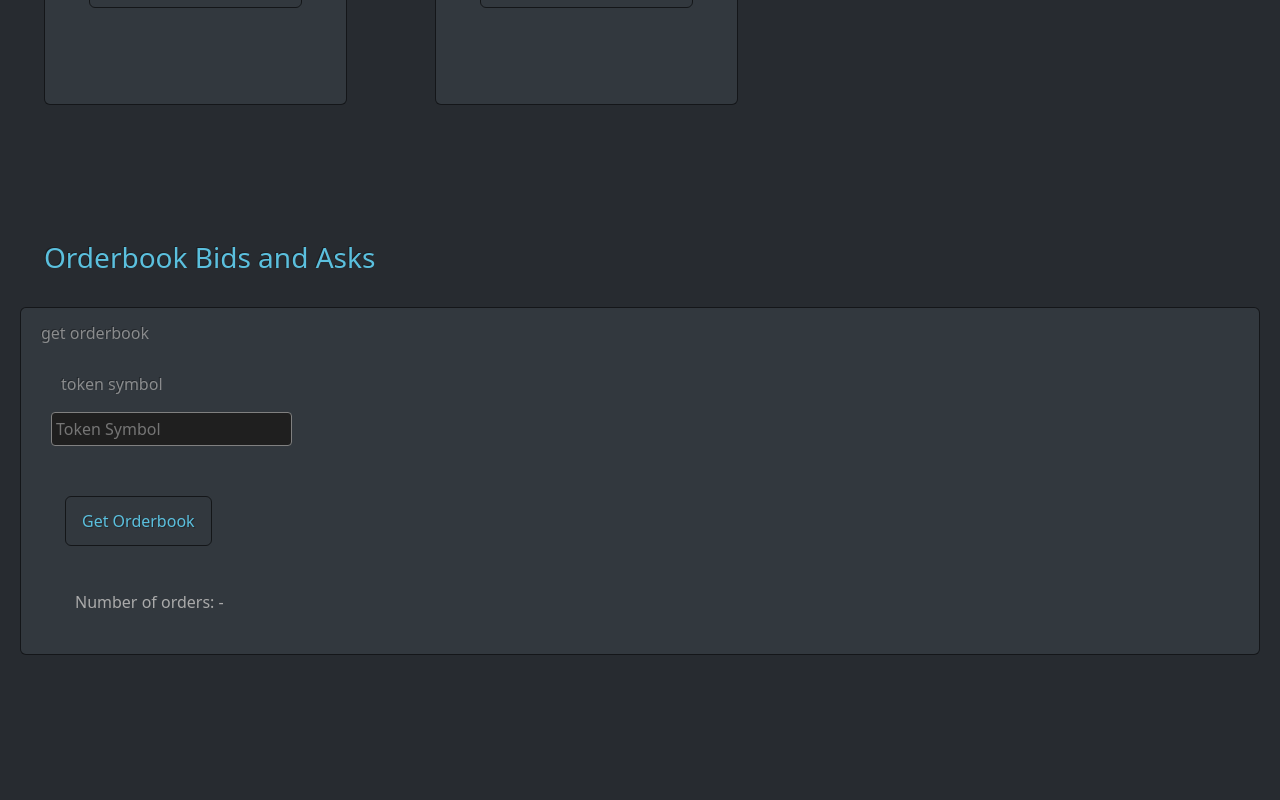
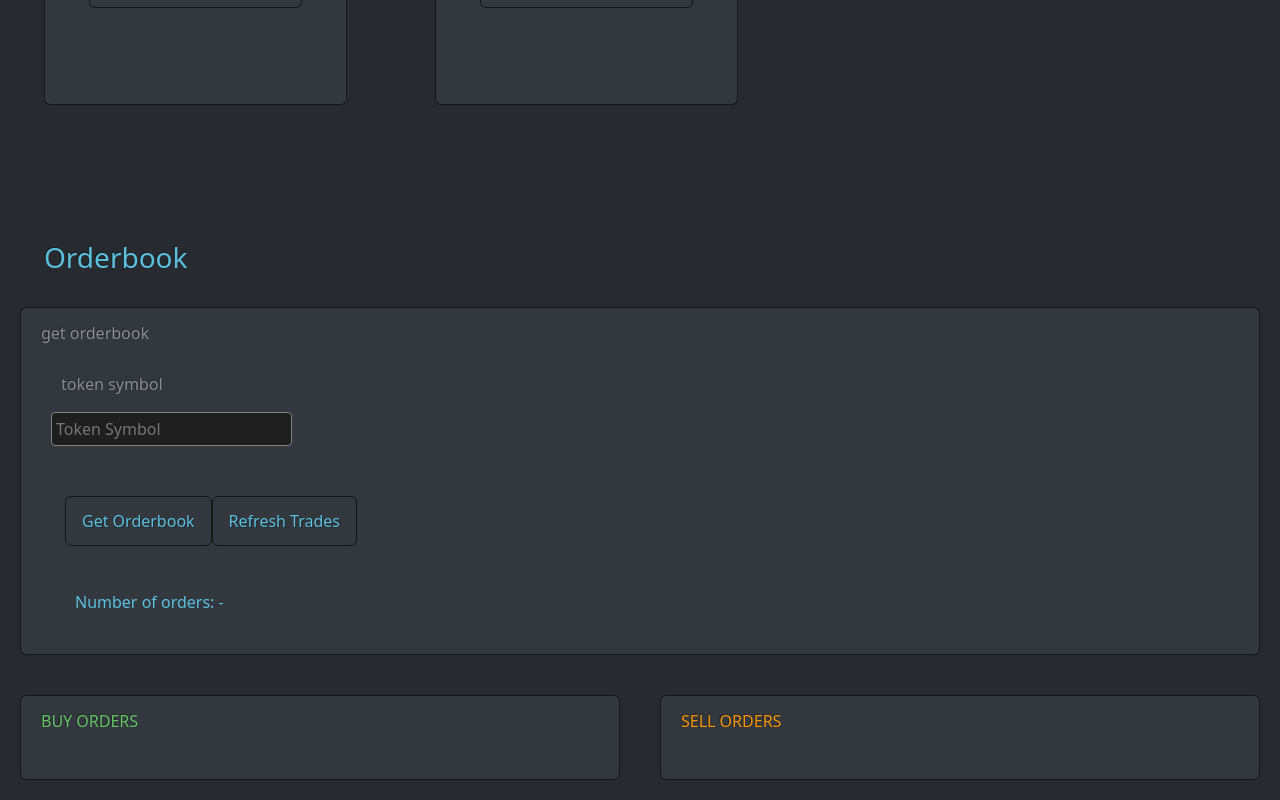
Before and after one commit to brlojam4932/dex2-app, a React (Create React App) app: page / in a window 1280 px wide. Shown: the part 3481-4281 px from the top of the page. Before the commit the page ends 4196 px from the top, so only its background shows below. Built offline with nearby package versions, Linux system fonts and the light colour scheme.

Commit message:
orderbook
Made adjustments in React for orderbook but still working onit

```diff
--- a/package.json
+++ b/package.json
@@ -16,6 +16,7 @@
     "react": "^17.0.2",
     "react-dom": "^17.0.2",
     "react-scripts": "^3.0.1",
+    "uuid": "^8.3.2",
     "web-vitals": "^2.1.4"
   },
   "scripts": {
--- a/src/App.js
+++ b/src/App.js
@@ -1,15 +1,16 @@
 import React from 'react';
 import { ethers } from "ethers";
+import { v4 as uuidv4 } from 'uuid';
 import './App.css';
 import { useState, useEffect } from 'react';
 import RealToken from "./artifacts/contracts/Tokens.sol/RealToken.json";
 import 'bootswatch/dist/slate/bootstrap.min.css';
 import TxList from './components/TxList.jsx';
 import Dex from "./artifacts/contracts/Dex.sol/Dex.json";
+import BuyOrders from './components/BuyOrders';
+import SellOrders from './components/SellOrders';
+import ApproveList from './components/ApproveList';
 //import NameList from './components/NameList';
-import SellLimitOrders from './components/SellLimitOrders';
-import BuyLimitOrders from './components/BuyLimitOrders';
-import ApproveList from './components/ApproveList';
 
 // https://youtu.be/a0osIaAOFSE
 // the complete guide to full stack ehtereum development - tutorial for beginners
@@ -90,6 +91,7 @@ function App() {
   const [isOrderBookBuyInfo, setIsOrderBookBuyInfo] = useState([]);
 
   const [isOrderBookLength, setIsOrderBookLength] = useState("-");
+
 
   //const [dexContractAddress, setDexContractAddress] = useState("-");
   // TOKEN TRANSACTIONS
@@ -151,7 +153,12 @@ function App() {
       };
     }
 
-}, [contractInfo.address]);
+  }, [contractInfo.address]);
+
+
+  const refresh = () => {
+    window.location.reload();
+  }
 
 
   // Get token info: name, symbol and totalSupply
@@ -415,21 +422,22 @@ function App() {
       // Sell orders
       for (let i = 0; i < orderbookSellTx.length; i++) {
 
-        const idOrderBookSell = orderbookSellTx[i]["id"];
+        //const idOrderBookSell = orderbookSellTx[i]["id"];
         const traderOrderBookSell = orderbookSellTx[i]["trader"];
-        const sideOrderBookSell = orderbookSellTx[i]["side"];
+        //const sideOrderBookSell = orderbookSellTx[i]["side"];
         const tickerOrderBookSell = orderbookSellTx[i]["ticker"];
         const amountOrderBookSell = orderbookSellTx[i]["amount"];
         const priceOrderBookSell = ethers.utils.formatEther(orderbookSellTx[i]["price"]);
         const filledOrderBookSell = orderbookSellTx[i]["filled"];
-        console.log("Id:", idOrderBookSell.toNumber(), "Side:", sideOrderBookSell, "Trader:", traderOrderBookSell, "Symbol:", ethers.utils.parseBytes32String(tickerOrderBookSell), "Amount:", amountOrderBookSell.toString(), "Price:", priceOrderBookSell, "Filled:", filledOrderBookSell.toNumber());
-
-        setIsOrderBookSellInfo((ordersSellTx) => [
-          ...ordersSellTx,
+        //console.log("Id:", idOrderBookSell.toNumber(), "Side:", sideOrderBookSell, "Trader:", traderOrderBookSell, "Symbol:", ethers.utils.parseBytes32String(tickerOrderBookSell), "Amount:", amountOrderBookSell.toString(), "Price:", priceOrderBookSell, "Filled:", filledOrderBookSell.toNumber());
+
+        setIsOrderBookSellInfo(prev => [
+           ...prev,
           {
-            id: idOrderBookSell.toNumber(),
+            //id: idOrderBookSell.toNumber(),
+            id: uuidv4(),
             trader: traderOrderBookSell,
-            side: sideOrderBookSell,
+            //side: sideOrderBookSell,
             ticker: ethers.utils.parseBytes32String(tickerOrderBookSell),
             amount: amountOrderBookSell.toString(),
             price: priceOrderBookSell,
@@ -442,20 +450,21 @@ function App() {
       // Buy orders
       for (let i = 0; orderbookBuyTx.length; i++) {
 
-        const idOrderBookBuy = orderbookBuyTx[i]["id"];
+        //const idOrderBookBuy = orderbookBuyTx[i]["id"];
         const traderOrderBookBuy = orderbookBuyTx[i]["trader"];
-        const sideOrderBookBuy = orderbookBuyTx[i]["side"];
+        //const sideOrderBookBuy = orderbookBuyTx[i]["side"];
         const tickerOrderBookBuy = orderbookBuyTx[i]["ticker"];
         const amountOrderBookBuy = orderbookBuyTx[i]["amount"];
         const priceOrderBookBuy = ethers.utils.formatEther(orderbookBuyTx[i]["price"]);
         const filledOrderBookBuy = orderbookBuyTx[i]["filled"];
 
-        setIsOrderBookBuyInfo((ordersBuyTx) => [
-          ...ordersBuyTx,
+        setIsOrderBookBuyInfo(prev => [
+          ...prev,
           {
-            id: idOrderBookBuy.toNumber(),
+            //id: idOrderBookBuy.toNumber(),
+            id: uuidv4(),
             trader: traderOrderBookBuy,
-            side: sideOrderBookBuy,
+            //side: sideOrderBookBuy,
             ticker: ethers.utils.parseBytes32String(tickerOrderBookBuy),
             amount: amountOrderBookBuy.toString(),
             price: priceOrderBookBuy,
@@ -477,14 +486,16 @@ function App() {
       console.log("error", error);
       if (error) return alert("error...orderbook may be empty");
     };
+
   };
 
-  const sellLimitOrderList = isOrderBookSellInfo.map((orders, index) => (
-    <SellLimitOrders key={index} orders={orders} />
+
+  const sellOrderList = isOrderBookSellInfo.map((orders) => (
+    <SellOrders key={orders.id} orders={orders} />
   ));
 
-  const buyLimitOrderList = isOrderBookBuyInfo.map((orders, index) => (
-    <BuyLimitOrders key={index} orders={orders} />
+  const buyOrderList = isOrderBookBuyInfo.map((orders) => (
+    <BuyOrders key={orders.id} orders={orders} />
   ));
 
 
@@ -836,7 +847,7 @@ function App() {
                         {isApproved &&
                           <div className="alert alert-dismissible alert-success">
                             <button type="button" className="btn-close" data-bs-dismiss="alert" onClick={() => setIsApproved(false)}></button>
-                            <ApproveList approveTx={approveTx}/>
+                            <ApproveList approveTx={approveTx} />
                           </div>
                         }
                       </div>
@@ -1338,7 +1349,7 @@ function App() {
                     <footer className="p-4">
                       <button
                         type="submit"
-                        className="btn btn-outline-success"
+                        className="btn btn-outline-warning"
                       >
                         Create a limit SELL order
                       </button>
@@ -1417,7 +1428,7 @@ function App() {
                     <footer className="p-4">
                       <button
                         type="submit"
-                        className="btn btn-outline-warning"
+                        className="btn btn-outline-success"
                       >
                         Create a limit BUY order
                       </button>
@@ -1483,7 +1494,7 @@ function App() {
                     <footer className="p-4">
                       <button
                         type="submit"
-                        className="btn btn-outline-success"
+                        className="btn btn-outline-warning"
                       >
                         Create a market SELL order
                       </button>
@@ -1551,7 +1562,7 @@ function App() {
                     <footer className="p-4">
                       <button
                         type="submit"
-                        className="btn btn-outline-warning"
+                        className="btn btn-outline-success"
                       >
                         Create a market BUY order
                       </button>
@@ -1586,7 +1597,7 @@ function App() {
           <div>
             <div className="mt-4 p-4">
               <h3 className="text-xl font-semibold text-info text-left">
-                Orderbook Bids and Asks
+                Orderbook
               </h3>
             </div>
 
@@ -1614,33 +1625,51 @@ function App() {
                     >
                       Get Orderbook
                     </button>
+
+                    <button className="btn btn-outline-info" onClick={refresh}>Refresh Trades</button>
                   </footer>
-                  <div className="px-4">
+                </form>
+
+                <div className="px-4 text-info">
                     <div>
                       Number of orders: {isOrderBookLength}
                     </div>
                   </div>
-                </form>
-              </div>
-            </div>
-          </div>
-        </div>
-
-      </div>
-      <div className='container-6'>
-        <div className='box-sell'>
-          <div className="px-4">
-            {sellLimitOrderList}
-          </div>
-        </div>
-
-        <div className='box-buy'>
-          <div className="px-4">
-            {buyLimitOrderList}
+              </div>
+            </div>
           </div>
         </div>
       </div>
 
+      <div className='container-6'>
+      <div className='box-1'>
+          <div className='box-buy'>
+          <div className="card">
+              <div className="card-body">
+                <h6 className="card-subtitle mb-2 text-success">BUY ORDERS</h6>
+                <div className="px-4" >
+                  {buyOrderList}
+                </div>
+              </div>
+            </div>
+          </div>
+        </div>
+
+        <div className='box-2'>
+          <div className='box-sell'>
+            <div className="card">
+              <div className="card-body">
+                <h6 className="card-subtitle mb-2 text-warning">SELL ORDERS</h6>
+                <div className="px-4">
+                  {sellOrderList}
+                </div>
+              </div>
+            </div>
+          </div>
+        </div>
+      </div>
+{/* <NameList /> */}
+
     </>
 
 
--- a/src/components/SellLimitOrders.jsx
+++ b/src/components/BuyOrders.jsx
@@ -1,16 +1,13 @@
-import React from 'react';
+import React from 'react'
 
-function SellLimitOrders({ orders }) {
+function BuyOrders({ orders }) {
   return (
-    <div className="alert alert-dismissible alert-success">
-       <div>
+    <div className="alert alert-dismissible alert-primary text-secondary">
+      <div>
         <strong>Id:</strong>{" "}{orders.id}
       </div>
       <div>
         <strong>Trader:</strong>{" "}{orders.trader}
-      </div>
-      <div>
-        <strong>Side:</strong>{" "}{orders.side}
       </div>
       <div>
         <strong>Ticker:</strong>{" "}{orders.ticker}
@@ -18,7 +15,7 @@ function SellLimitOrders({ orders }) {
       <div>
         <strong>Amount:</strong>{" "}{orders.amount}
       </div>
-      <div>
+      <div className='text-success'>
         <strong>Price:</strong>{" "}{orders.price}
       </div>
       <div>
@@ -28,4 +25,4 @@ function SellLimitOrders({ orders }) {
   )
 }
 
-export default SellLimitOrders
+export default BuyOrders;
--- a/src/components/Person.jsx
+++ b/src/components/Person.jsx
@@ -8,4 +8,4 @@ function Person({ person}) {
   )
 }
 
-export default Person
+export default Person;
--- a/src/components/BuyLimitOrders.jsx
+++ b/src/components/SellOrders.jsx
@@ -1,16 +1,13 @@
-import React from 'react'
+import React from 'react';
 
-function BuyLimitOrders({ orders }) {
+function SellOrders({ orders }) {
   return (
-    <div className="alert alert-dismissible alert-danger">
-      <div>
+    <div className="alert alert-dismissible alert-primary text-secondary">
+       <div>
         <strong>Id:</strong>{" "}{orders.id}
       </div>
       <div>
         <strong>Trader:</strong>{" "}{orders.trader}
-      </div>
-      <div>
-        <strong>Side:</strong>{" "}{orders.side}
       </div>
       <div>
         <strong>Ticker:</strong>{" "}{orders.ticker}
@@ -18,7 +15,7 @@ function BuyLimitOrders({ orders }) {
       <div>
         <strong>Amount:</strong>{" "}{orders.amount}
       </div>
-      <div>
+      <div className='text-warning'>
         <strong>Price:</strong>{" "}{orders.price}
       </div>
       <div>
@@ -28,4 +25,4 @@ function BuyLimitOrders({ orders }) {
   )
 }
 
-export default BuyLimitOrders;
+export default SellOrders;
```
Also changed, not shown: src/components/NameList.jsx (+21 -4 lines), 1 other file (tests, documents, lock files or other folders).
